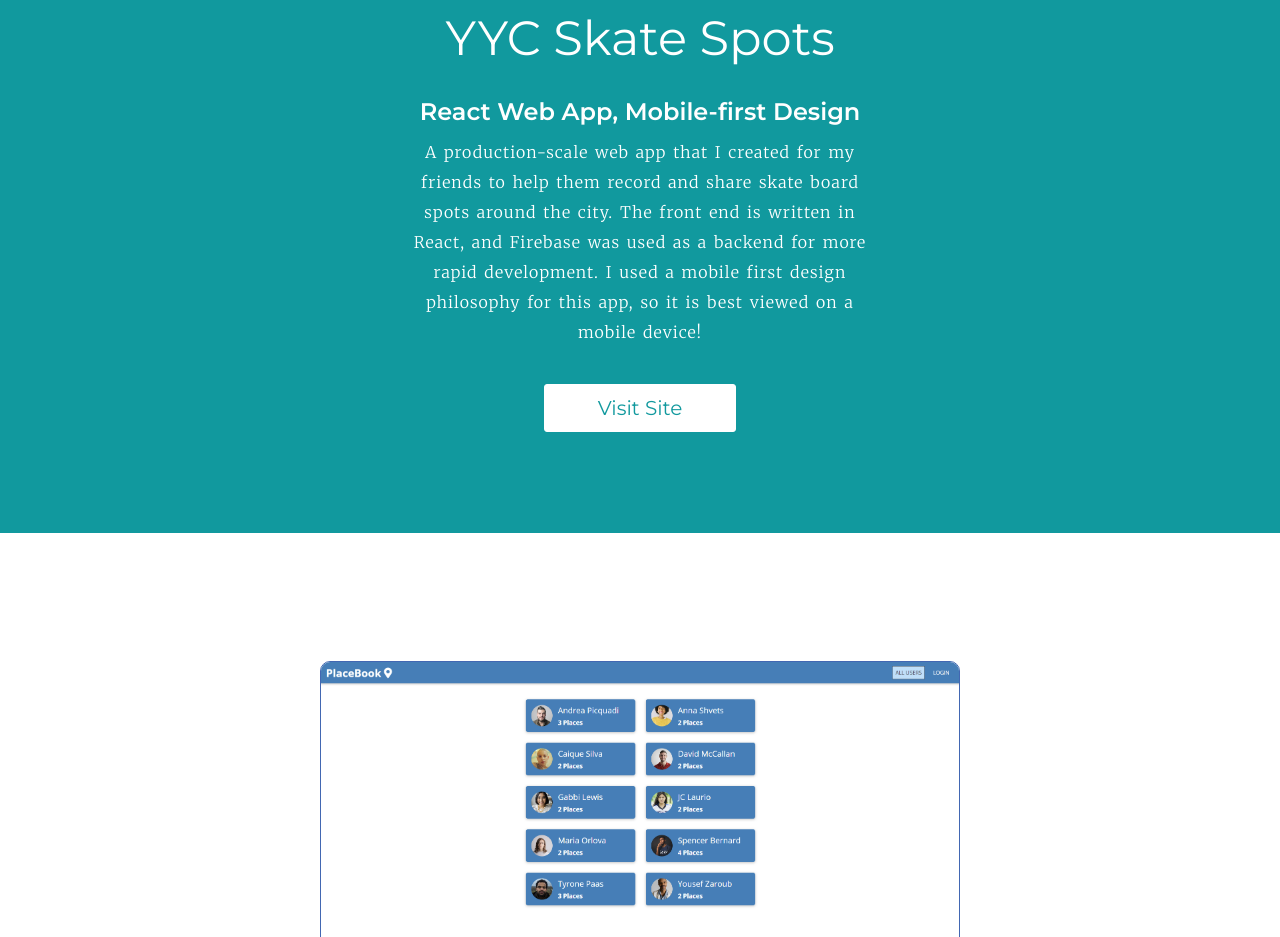
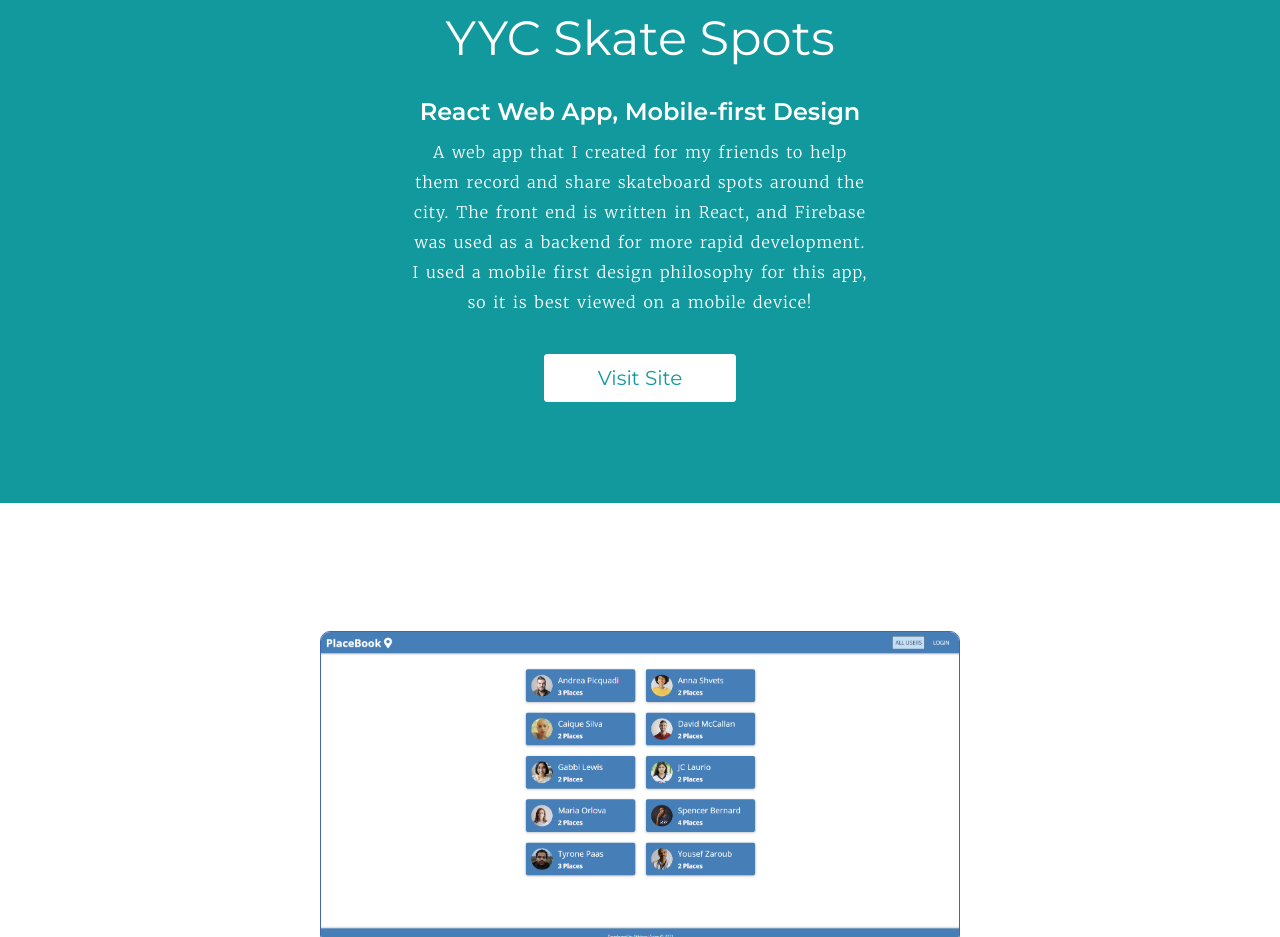
Before and after one commit to MichaelGrier/my-portfolio, a plain HTML site: page projects.html in a window 1280 px wide. Shown: the part 1280-2217 px from the top of the page. Drawn offline with nearby package versions, Linux system fonts and the light colour scheme.

Commit message:
fixed spelling error on projects page

```diff
--- a/projects.html
+++ b/projects.html
@@ -51,7 +51,7 @@
             <div class="project-text-wrap">
                 <h1 class="big-heading white-text">YYC Skate Spots</h1>
                 <h3 class="small-heading white-text">React Web App, Mobile-first Design</h3>
-                <p class="body-text white-text">A production-scale web app that I created for my friends to help them record and share skate board spots around the city. The front end is written in React, and Firebase was used as a backend for more rapid development. I used a mobile first design philosophy for this app, so it is best viewed on a mobile device!</p>
+                <p class="body-text white-text">A web app that I created for my friends to help them record and share skateboard spots around the city. The front end is written in React, and Firebase was used as a backend for more rapid development. I used a mobile first design philosophy for this app, so it is best viewed on a mobile device!</p>
                 <a class="btn-white" href="https://yycskatespots.com" target="_blank"></i>Visit Site</a>
             </div>
         </div>
```
